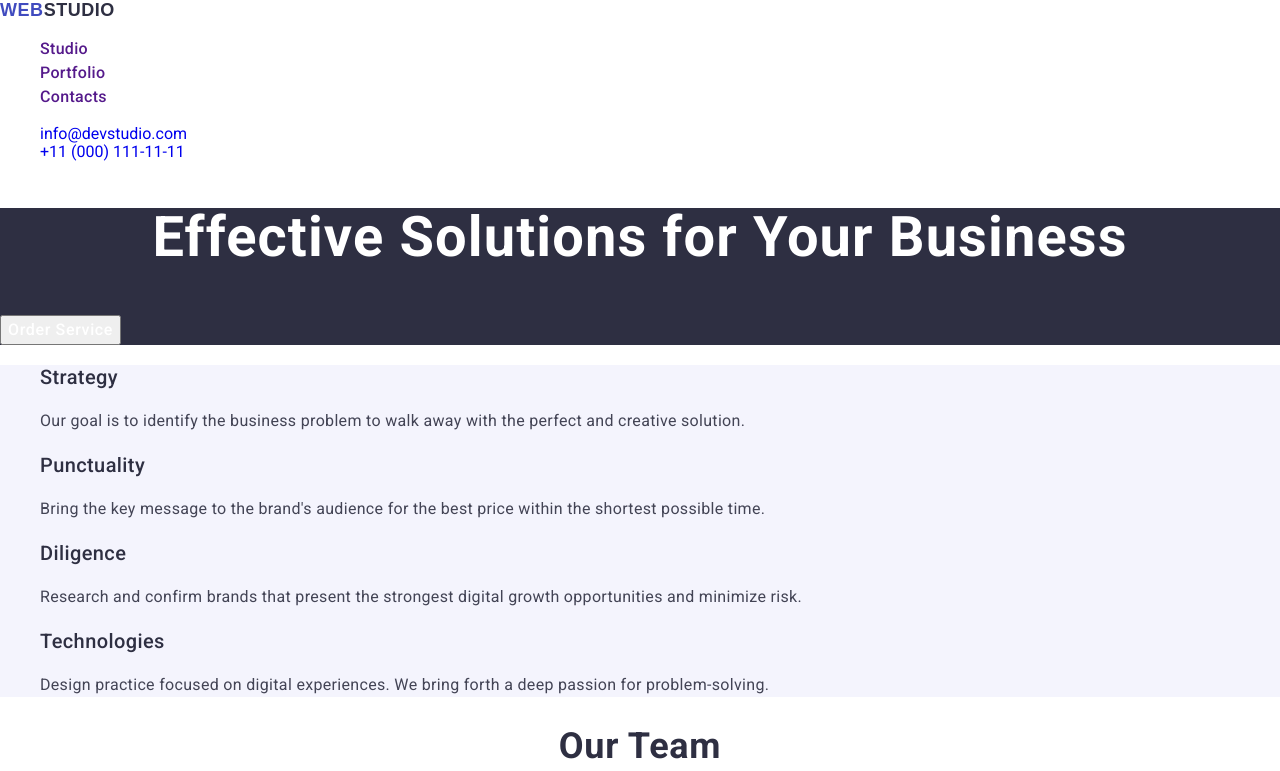
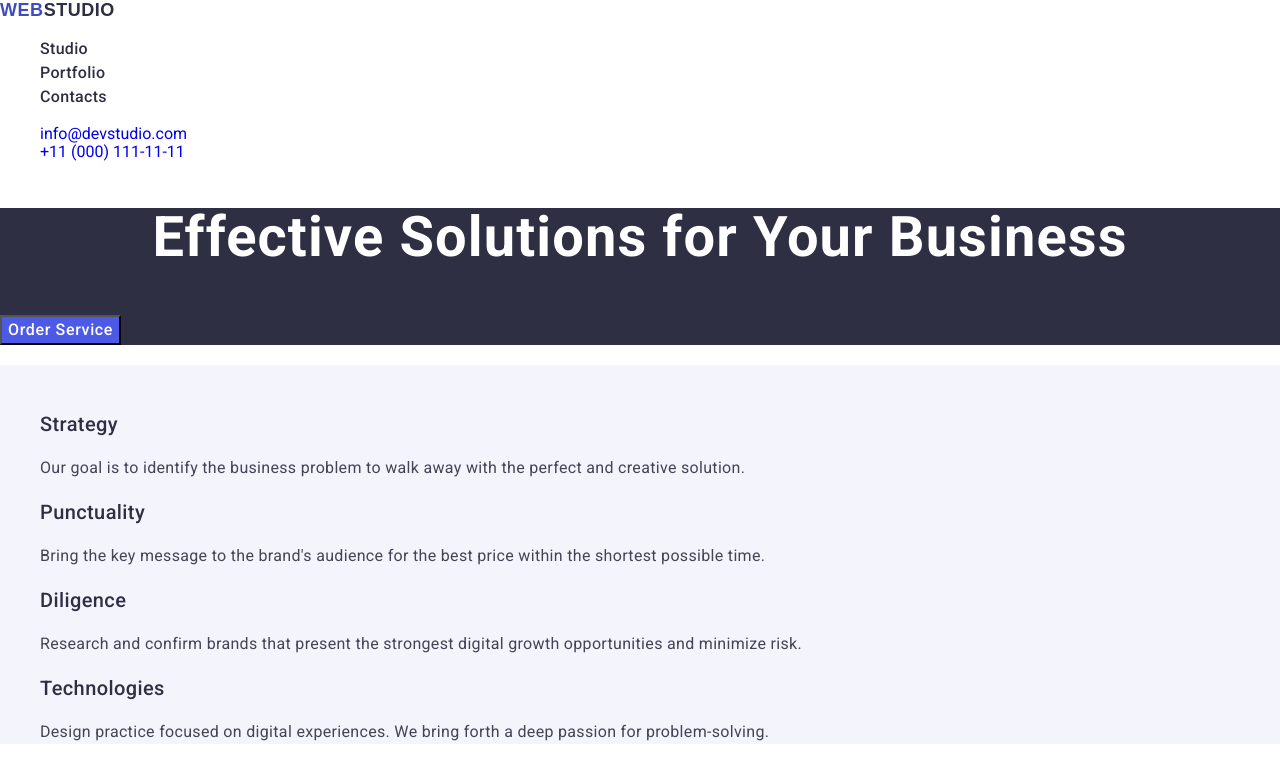
Before and after one commit to TanyaInfo86/goit-markup-hw-02, a plain HTML site: page index.html in a window 1280 px wide. Shown: the top 771 px of the page. Drawn offline with nearby package versions, Linux system fonts and the light colour scheme; a web font is replaced by a local one.

Commit message:
stule css5

```diff
--- a/css/styles.css
+++ b/css/styles.css
@@ -41,6 +41,11 @@ color: #4d5ae5;
 
 }
 .header-menu-link {
+    font-weight: 500;
+    font-size: 16px;
+    line-height: 1.5;
+    letter-spacing: 0.02em;
+    color: #2e2f42;
 }
 .header-menu-item:hover,
 .header-menu-item:focus{
@@ -73,11 +78,13 @@ color: #434455;
         color: #fff;
     }
     .cection-hero-btn {
+        background-color: #4D5AE5;
         font-weight: 500;
 font-size: 16px;
 line-height: 1.5;
 letter-spacing: 0.04em;
 color: #fff;
+cursor: pointer;
     }
     .cection-hero-btn:hover,
     .cection-hero-btn:focus{
@@ -87,12 +94,8 @@ color: #fff;
             background-color: #F4F4FD;
         }
 .visually-hidden {
-        position: absolute;
-        width: 1px;
-        height: 1px;
-        margin: -1px;
-        border: 0;
-        padding: 0;
+
+
 
         white-space: nowrap;
         clip-path: inset(100%);
@@ -120,6 +123,7 @@ color: #434455;
         }
 
         .taste {
+            background-color: #F4F4FD
         }
         .taste-title {
             text-transform: capitalize;
@@ -132,9 +136,11 @@ color: #2e2f42;
         }
 
         .taste-list {
-            background-color: #FFFFFF;
+
+
         }
         .taste-item {
+            background-color: #FFFFFF;
         }
         .taste-item-img {
         }
@@ -163,7 +169,7 @@ color: #434455;
             text-transform: capitalize;
             font-weight: 700;
 font-size: 36px;
-line-height: 1.11111;
+line-height: 1.11;
 letter-spacing: 0.02em;
 text-align: center;
 color: #2e2f42;
@@ -196,7 +202,7 @@ background-color: #2e2f42;
  font-family: "Raleway", sans-serif;
  font-weight: 700;
 font-size: 18px;
-line-height: 1.16667;
+line-height: 1.17;
 letter-spacing: 0.03em;
 text-transform: uppercase;
 color: #4d5ae5;
```
